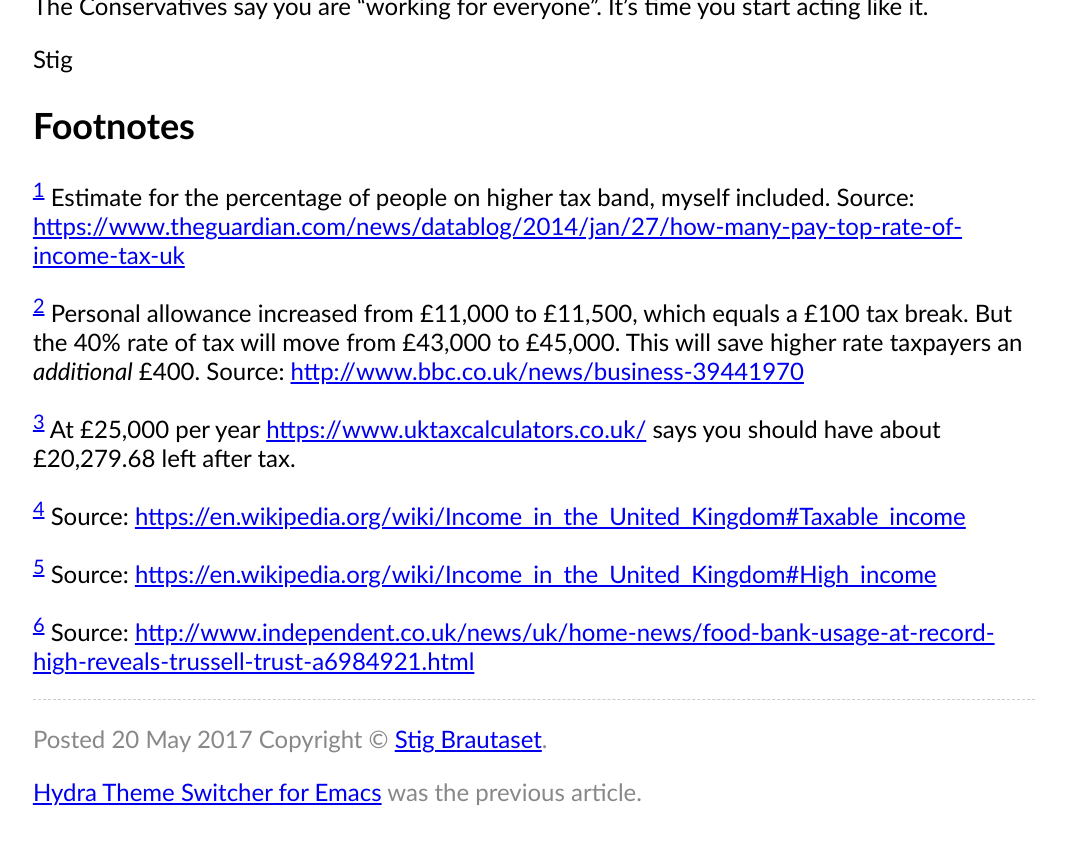
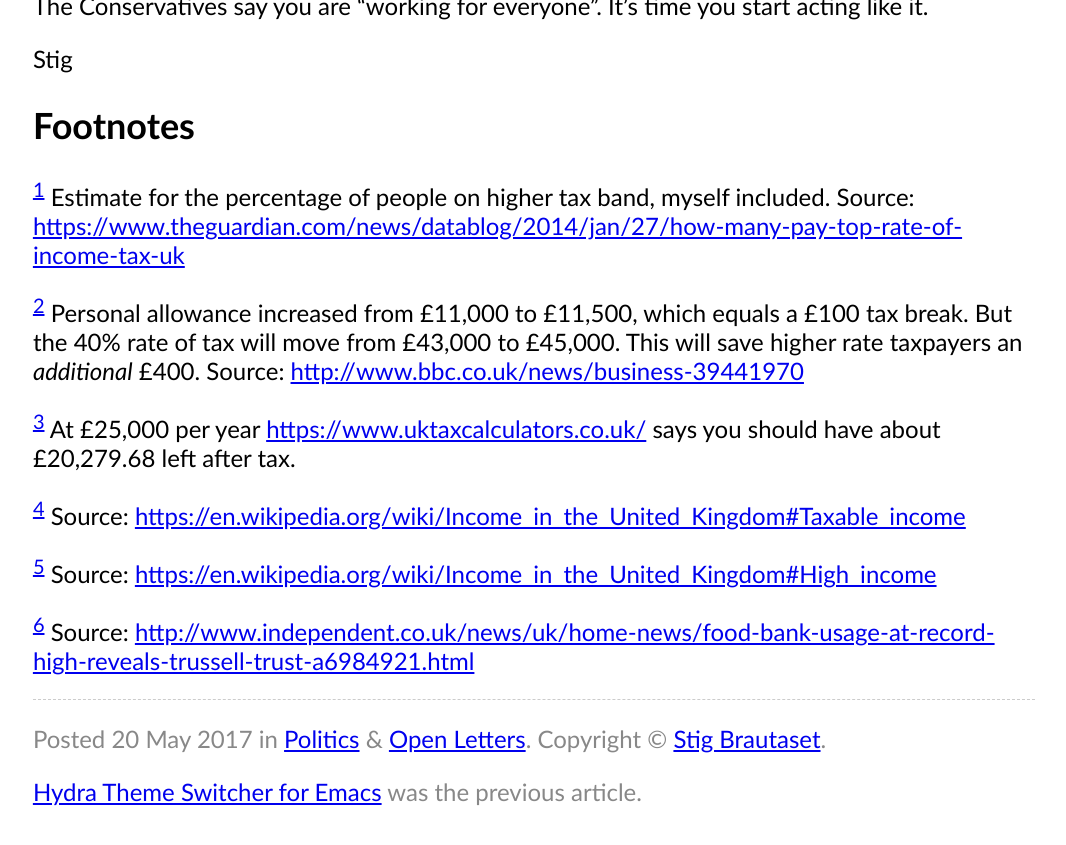
Before and after one commit to stig/www.brautaset.org, a Jekyll site: the page built from _posts/2017-05-20-open-letter-to-anne-marie-mp.md, in a window 1280 px wide and 900 px high, scrolled down 1130 px. Shown: the top 845 px of the window, without its empty margins (106-1172 px from the left). Built offline with Jekyll 4.4.1, drawn with Linux system fonts in a browser that asks for light colours.

Commit message:
Added tags to latest post

```diff
--- a/_org/2017-05-20-open-letter-to-anne-marie-mp.org
+++ b/_org/2017-05-20-open-letter-to-anne-marie-mp.org
@@ -7,6 +7,7 @@
 layout: post
 title: 'Open Letter to Anne-Marie Trevelyan MP: How are the Conservatives "working for everyone"?'
 abstract: 'I ask how the Conservatives can say they are "working for everyone" whilst giving extra tax breaks and benefits to the 15% of top earners, and at the same time cutting benefits for the poor.'
+tags: [Politics, Letters]
 ---
 #+END_EXPORT
 
--- a/_posts/2017-05-20-open-letter-to-anne-marie-mp.md
+++ b/_posts/2017-05-20-open-letter-to-anne-marie-mp.md
@@ -2,6 +2,7 @@
 layout: post
 title: 'Open Letter to Anne-Marie Trevelyan MP: How are the Conservatives "working for everyone"?'
 abstract: 'I ask how the Conservatives can say they are "working for everyone" whilst giving extra tax breaks and benefits to the 15% of top earners, and at the same time cutting benefits for the poor.'
+tags: [Politics, Open Letters]
 ---
 
 Dear [Anne-Marie](https://www.teamtrevelyan.co.uk/),
```
